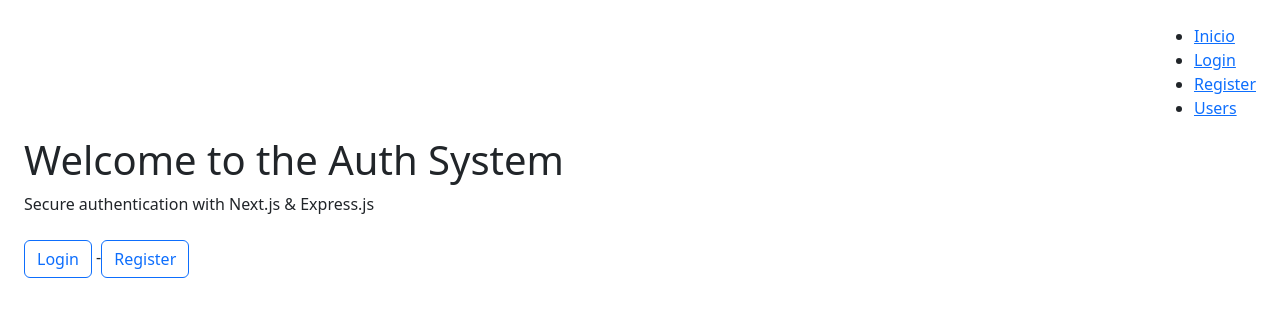
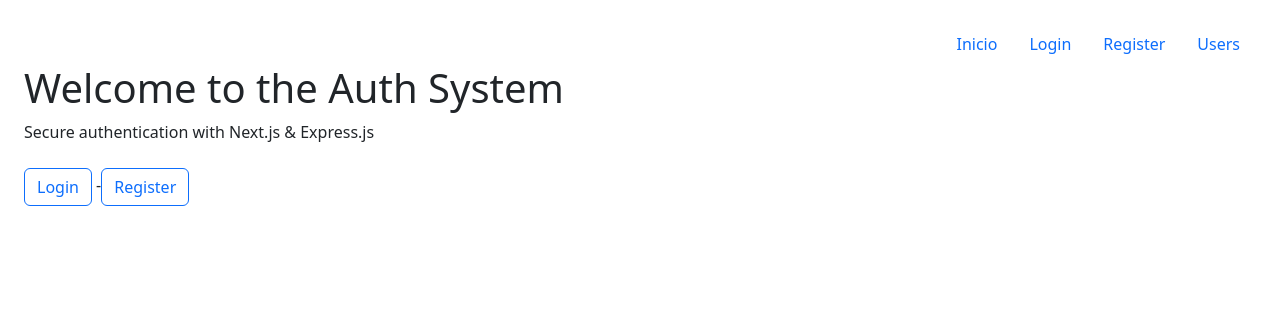
Before and after one commit to Proyect/Login-Express-Next, a Next.js app in the folder frontEnd/: page / in a window 1280 px wide. Shown: the top 316 px of the page. Built offline with nearby package versions, Linux system fonts and the light colour scheme.

Commit message:
frontend:  Users section

```diff
--- a/frontEnd/app/Register/page.js
+++ b/frontEnd/app/Register/page.js
@@ -15,6 +15,7 @@ export default function Register() {
     try {
       await axios.post("http://127.0.0.1:5000/api/register", { name, email, password });
       router.push("/login");
+      alert("Registracion Done!!!")
     } catch (err) {
       alert("Registration failed");
     }
--- a/frontEnd/app/components/nav.js
+++ b/frontEnd/app/components/nav.js
@@ -3,22 +3,21 @@ import Link from 'next/link';
 
 function Nav() {
     return (
-      <nav className='nav justify-content-end'>
-          <ul className='ml-10 hidden items-center gap-8 lg:flex'>
+      <nav className=''>
+          <ul className='nav justify-content-end'>
             <li className='nav-item'>
-              <Link href="/">Inicio</Link>
+              <Link className='nav-link' href="/">Inicio</Link>
             </li>
             <li className='nav-item'>
-              <Link href="Login">Login</Link>
+              <Link className='nav-link' href="Login">Login</Link>
             </li>
             <li className='nav-item'>
-              <Link href="Register">Register</Link>
+              <Link className='nav-link' href="Register">Register</Link>
             </li>
             <li className='nav-item'>
-              <Link href="User">Users</Link>
+              <Link className='nav-link' href="Users">Users</Link>
             </li>
           </ul>
-
       </nav>
     );
   }
```
Also changed, not shown: frontEnd/app/users/page.js (+7 -4 lines), 1 other file (tests, documents, lock files or other folders).
